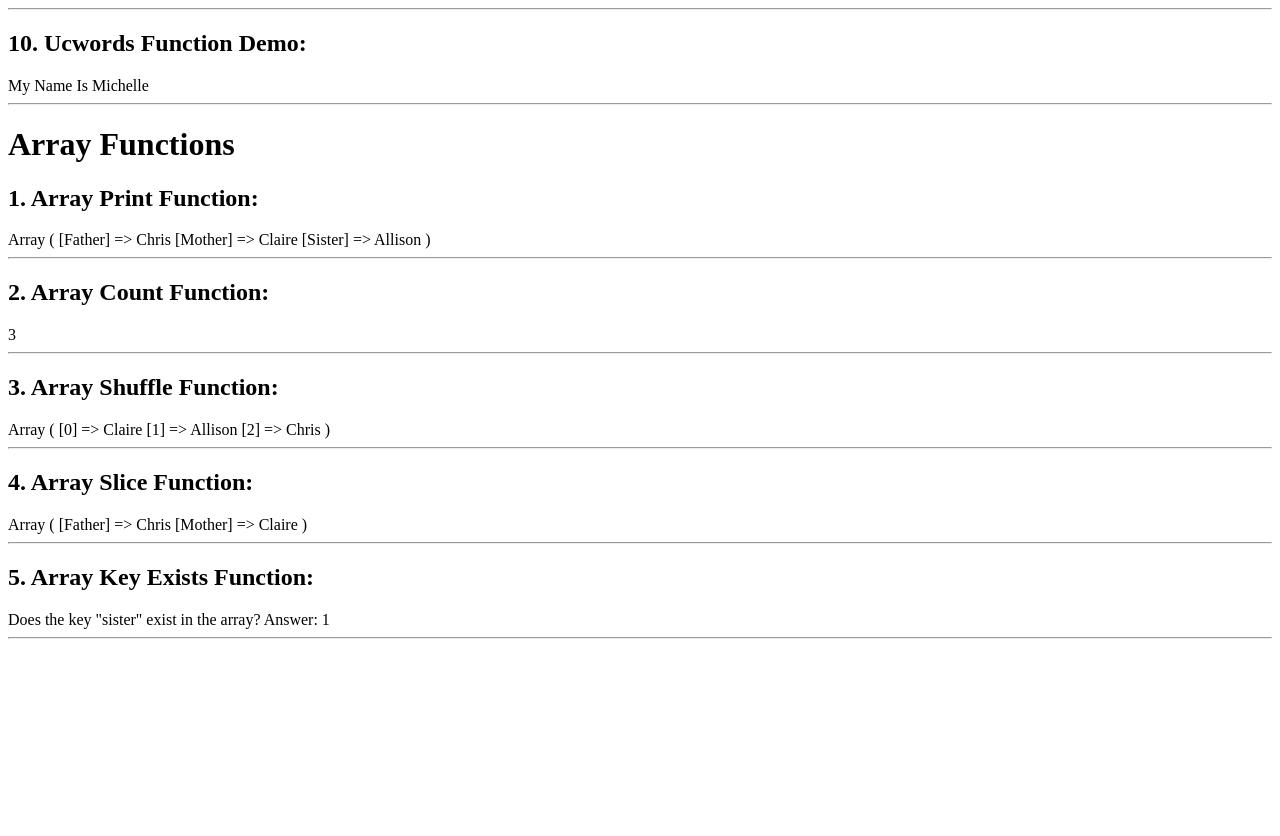
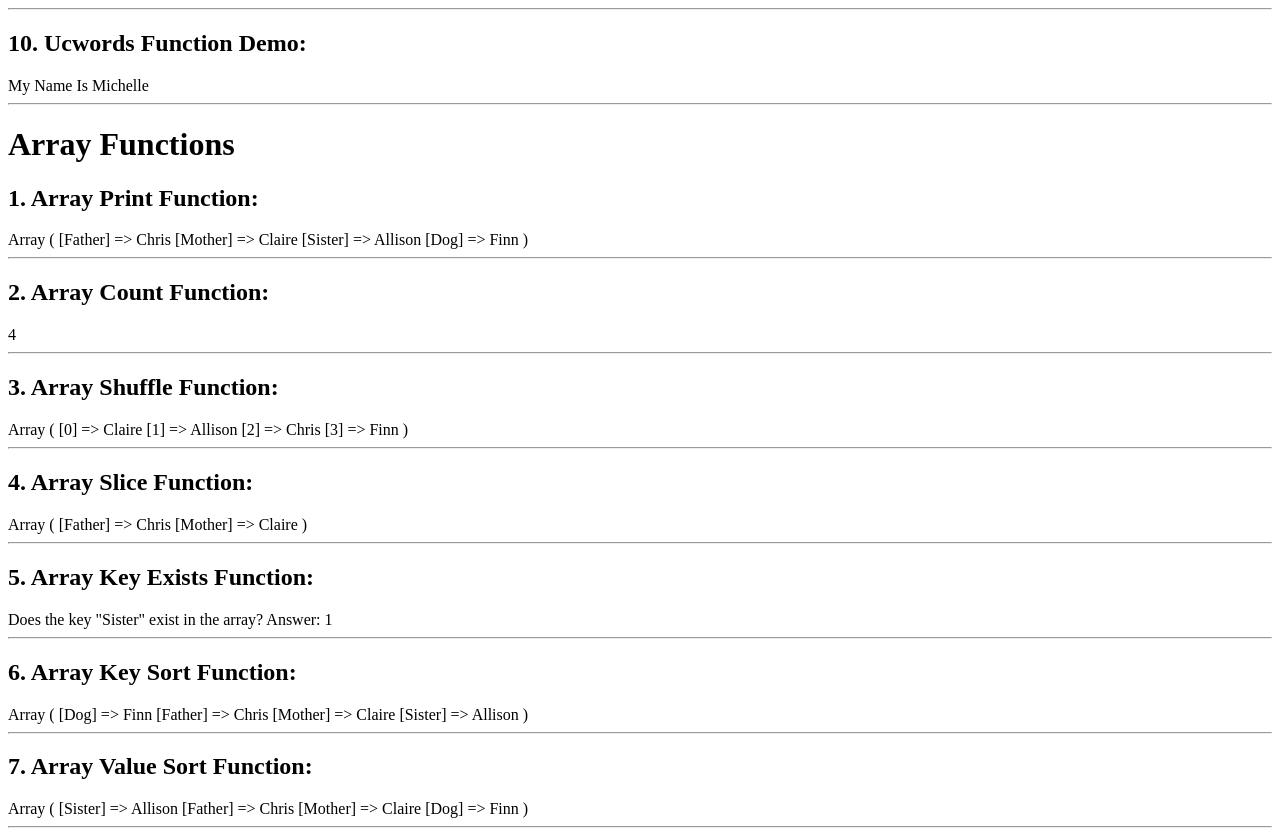
Before and after one commit to michelleregna/string-array-functions, a PHP site: page / in a window 1280 px wide. Shown: the part 864-1700 px from the top of the page. Before the commit the page ends 1503 px from the top, so only its background shows below. Run offline with PHP 8.4, Linux system fonts and the light colour scheme.

Commit message:
added array sort key and sort value functions

```diff
--- a/index.php
+++ b/index.php
@@ -12,12 +12,14 @@ $obj -> replaceThis($str);
 $obj -> returnThis($str);
 $obj -> titlecaseThis($str);
 
-$familyArray = array('Father' => 'Chris', 'Mother' => 'Claire', 'Sister' => 'Allison');
+$familyArray = array('Father' => 'Chris', 'Mother' => 'Claire', 'Sister' => 'Allison', 'Dog' => 'Finn');
 $obj -> printArray($familyArray);
 $obj -> countArray($familyArray);
 $obj -> shuffleArray($familyArray);
 $obj -> sliceArray($familyArray);
 $obj -> searchArray($familyArray);
+$obj -> sortKeyArray($familyArray);
+$obj -> sortValueArray($familyArray);
 
 class main {
 	public function __construct() {
@@ -117,8 +119,23 @@ class main {
 
     public function searchArray($array) {
     	echo '<h2>5. Array Key Exists Function:</h2>';
-    	echo 'Does the key "sister" exist in the array? Answer: ';
+    	echo 'Does the key "Sister" exist in the array? Answer: ';
     	echo array_key_exists('Sister', $array);
+    	echo '<hr>';
+    }
+
+    public function sortKeyArray($array) {
+    	echo '<h2>6. Array Key Sort Function:</h2>';
+    	ksort($array);
+    	print_r($array);
+    	echo '<hr>';
+
+    }
+
+    public function sortValueArray($array) {
+    	echo '<h2>7. Array Value Sort Function: </h2>';
+    	asort($array);
+    	print_r($array);
     	echo '<hr>';
     }
 
```
